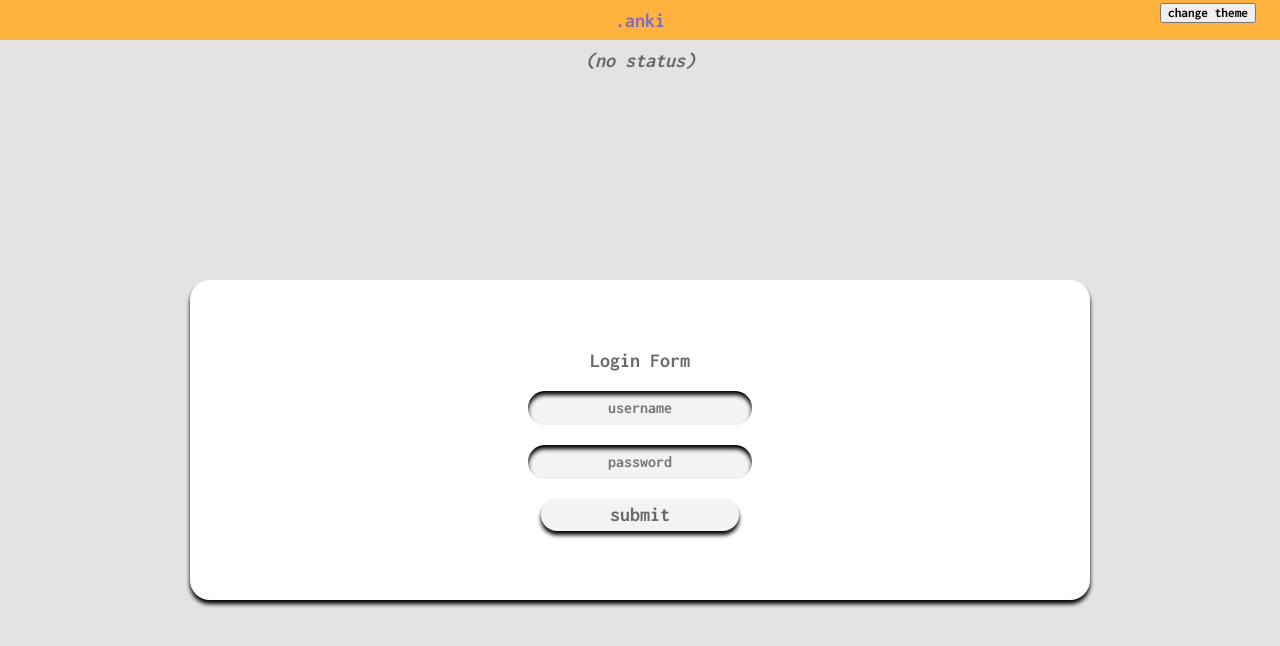
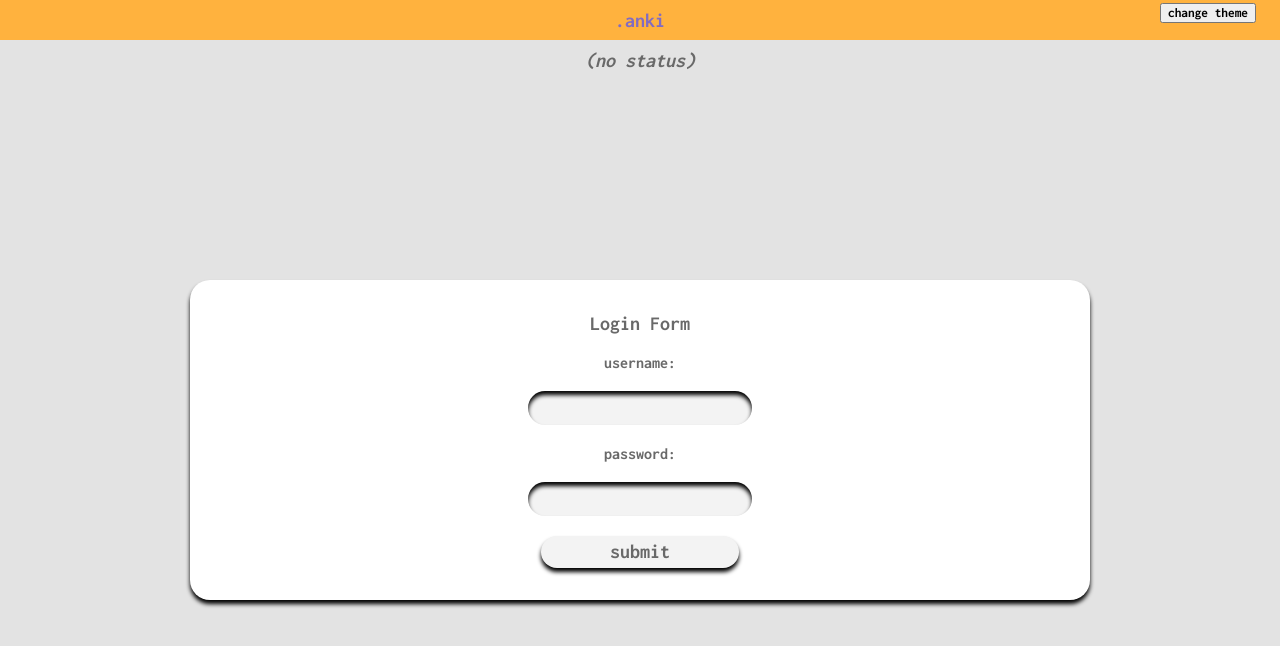
Before and after one commit to rasteeslove/anki-webapp, a React (Create React App) app in the folder anki/: page /auth/login in a window 1280 px wide. Shown: the top 646 px of the page. Built offline with nearby package versions, Linux system fonts and the light colour scheme; no server answers.

Commit message:
a small fix to login form

```diff
--- a/anki/src/features/auth/components/LoginForm.tsx
+++ b/anki/src/features/auth/components/LoginForm.tsx
@@ -52,13 +52,15 @@ class LoginForm extends React.Component<any, LoginCredsDTO & LoginHelperType> {
     render() {
         return(
             <AlertWindow>
+                Login Form
                 <form className='login-form' onSubmit={this.handleSubmit} >
-                    Login Form
-                    <PlainInput type='text' name='username' placeholder='username'
-                                value={''} onChange={this.handleUsernameChange}
+                    username:
+                    <PlainInput type='text' name='username'
+                                value={this.state.username} onChange={(event) => this.handleUsernameChange(event)}
                                 width={220} height={32} />
-                    <PlainInput type='password' name='password' placeholder='password'
-                                value={''} onChange={this.handlePasswordChange}
+                    password:
+                    <PlainInput type='password' name='password'
+                                value={this.state.password} onChange={(event) => this.handlePasswordChange(event)}
                                 width={220} height={32} />
                     <ButtonSwitch text='submit' is_on={false}
                                   width={220} height={32}/>
--- a/anki/src/features/auth/components/styles/LoginForm.scss
+++ b/anki/src/features/auth/components/styles/LoginForm.scss
@@ -11,4 +11,5 @@
   align-items: center;
   gap: 20px;
   flex-direction: column;
+  font-size: 16px;
 }
```
